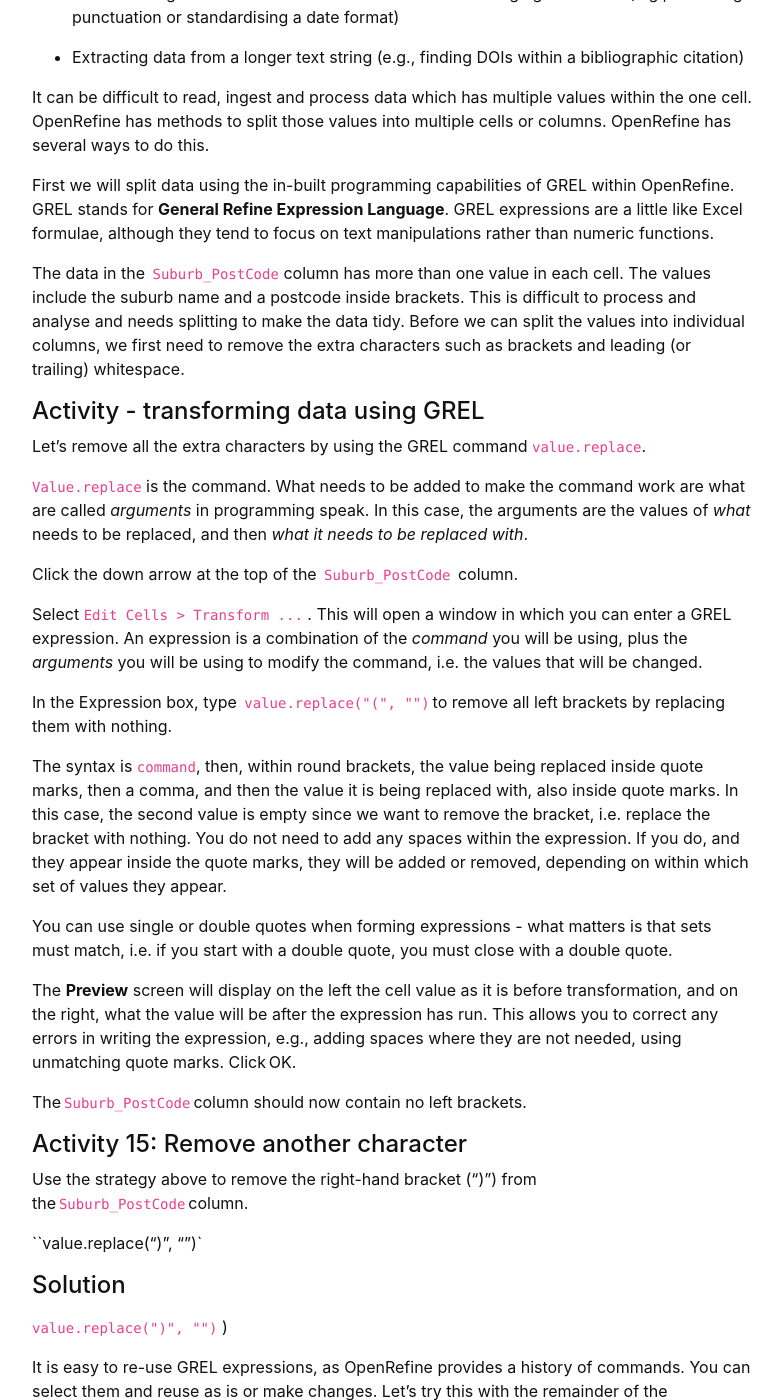
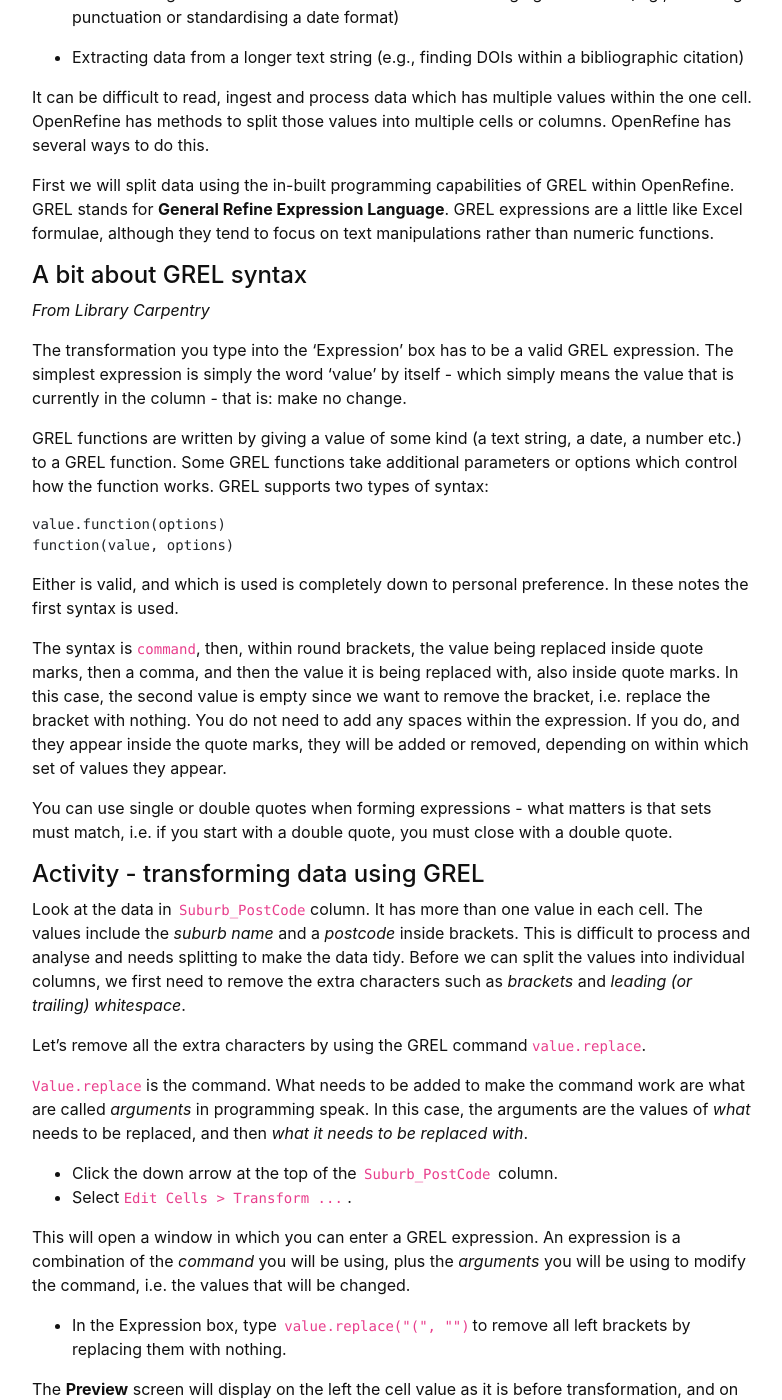
Before and after one commit to GULibrarySandbox/intro-data-wrangle, a Jekyll site: the page built from content/6-lesson.md, in a window 1280 px wide and 1400 px high, scrolled down 354 px. Shown: the whole window, without its empty margins (248-1030 px from the left). Built offline with Jekyll 4.4.1, drawn with Linux system fonts in a browser that asks for light colours.

Commit message:
Update 6-lesson.md

```diff
--- a/content/6-lesson.md
+++ b/content/6-lesson.md
@@ -21,23 +21,38 @@ It can be difficult to read, ingest and process data which has multiple values w
 
 First we will split data using the in-built programming capabilities of GREL within OpenRefine.  GREL stands for **General Refine Expression Language**. GREL expressions are a little like Excel formulae, although they tend to focus on text manipulations rather than numeric functions.
 
-The data in the  `Suburb_PostCode`  column has more than one value in each cell. The values include the suburb name and a postcode inside brackets. This is difficult to process and analyse and needs splitting to make the data tidy. Before we can split the values into individual columns, we first need to remove the extra characters such as brackets and leading (or trailing) whitespace.
+#### A bit about GREL syntax
+*From Library Carpentry*
+>The transformation you type into the ‘Expression’ box has to be a valid GREL expression. The simplest expression is simply the word ‘value’ by itself - which simply means the value that is currently in the column - that is: make no change.
+
+>GREL functions are written by giving a value of some kind (a text string, a date, a number etc.) to a GREL function. Some GREL functions take additional parameters or options which control how the function works. GREL supports two types of syntax:
+
+    value.function(options)
+    function(value, options)
+
+>Either is valid, and which is used is completely down to personal preference. In these notes the first syntax is used.
+
+
+The syntax is `command`, then, within round brackets, the value being replaced inside quote marks, then a comma, and then the value it is being replaced with, also inside quote marks. In this case, the second value is empty since we want to remove the bracket, i.e. replace the bracket with nothing. You do not need to add any spaces within the expression. If you do, and they appear inside the quote marks, they will be added or removed, depending on within which set of values they appear.
+
+You can use single or double quotes when forming expressions - what matters is that sets must match, i.e. if you start with a double quote, you must close with a double quote.
 
 #### Activity - transforming data using GREL
+
+Look at the data in  `Suburb_PostCode`  column.  It has more than one value in each cell. The values include the *suburb name* and a *postcode* inside brackets. This is difficult to process and analyse and needs splitting to make the data tidy. Before we can split the values into individual columns, we first need to remove the extra characters such as *brackets* and *leading (or trailing) whitespace*.
 
 Let's remove all the extra characters by using the GREL command  `value.replace`.
 
 `Value.replace`  is the command. What needs to be added to make the command work are what are called *arguments* in programming speak. In this case, the arguments are the values of *what* needs to be replaced, and then *what it needs to be replaced with*.
 
-Click the down arrow at the top of the  `Suburb_PostCode`  column.
+- Click the down arrow at the top of the  `Suburb_PostCode`  column.
+- Select  `Edit Cells > Transform ...` .
 
-Select  `Edit Cells > Transform ...` . This will open a window in which you can enter a GREL expression. An expression is a combination of the *command* you will be using, plus the *arguments* you will be using to modify the command, i.e. the values that will be changed.
+This will open a window in which you can enter a GREL expression. An expression is a combination of the *command* you will be using, plus the *arguments* you will be using to modify the command, i.e. the values that will be changed.
 
-In the Expression box, type  `value.replace("(", "")` to remove all left brackets by replacing them with nothing.
+- In the Expression box, type  `value.replace("(", "")` to remove all left brackets by replacing them with nothing.
 
-The syntax is `command`, then, within round brackets, the value being replaced inside quote marks, then a comma, and then the value it is being replaced with, also inside quote marks. In this case, the second value is empty since we want to remove the bracket, i.e. replace the bracket with nothing. You do not need to add any spaces within the expression. If you do, and they appear inside the quote marks, they will be added or removed, depending on within which set of values they appear.
 
-You can use single or double quotes when forming expressions - what matters is that sets must match, i.e. if you start with a double quote, you must close with a double quote.
 
 The **Preview** screen will display on the left the cell value as it is before transformation, and on the right, what the value will be after the expression has run. This allows you to correct any errors in writing the expression, e.g., adding spaces where they are not needed, using unmatching quote marks. Click OK.
 
```
